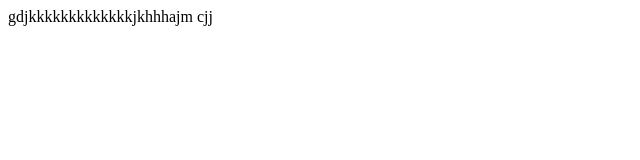
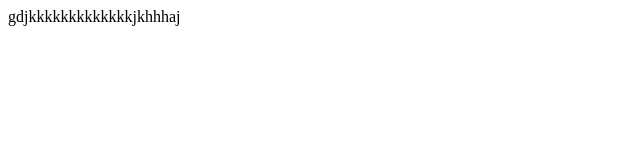
Before and after one commit to RITIK-10/Test, a plain HTML site: page index.html in a window 1280 px wide. Shown: the full height of the page, 0-640 px from the left. Drawn offline with Linux system fonts and the light colour scheme.

Commit message:
Third Commit

```diff
--- a/index.html
+++ b/index.html
@@ -7,6 +7,6 @@
     <title>Test</title>
 </head>
 <body>
-    gdjkkkkkkkkkkkkkjkhhhajm cjj
+    gdjkkkkkkkkkkkkkjkhhhaj
 </body>
 </html>
```
